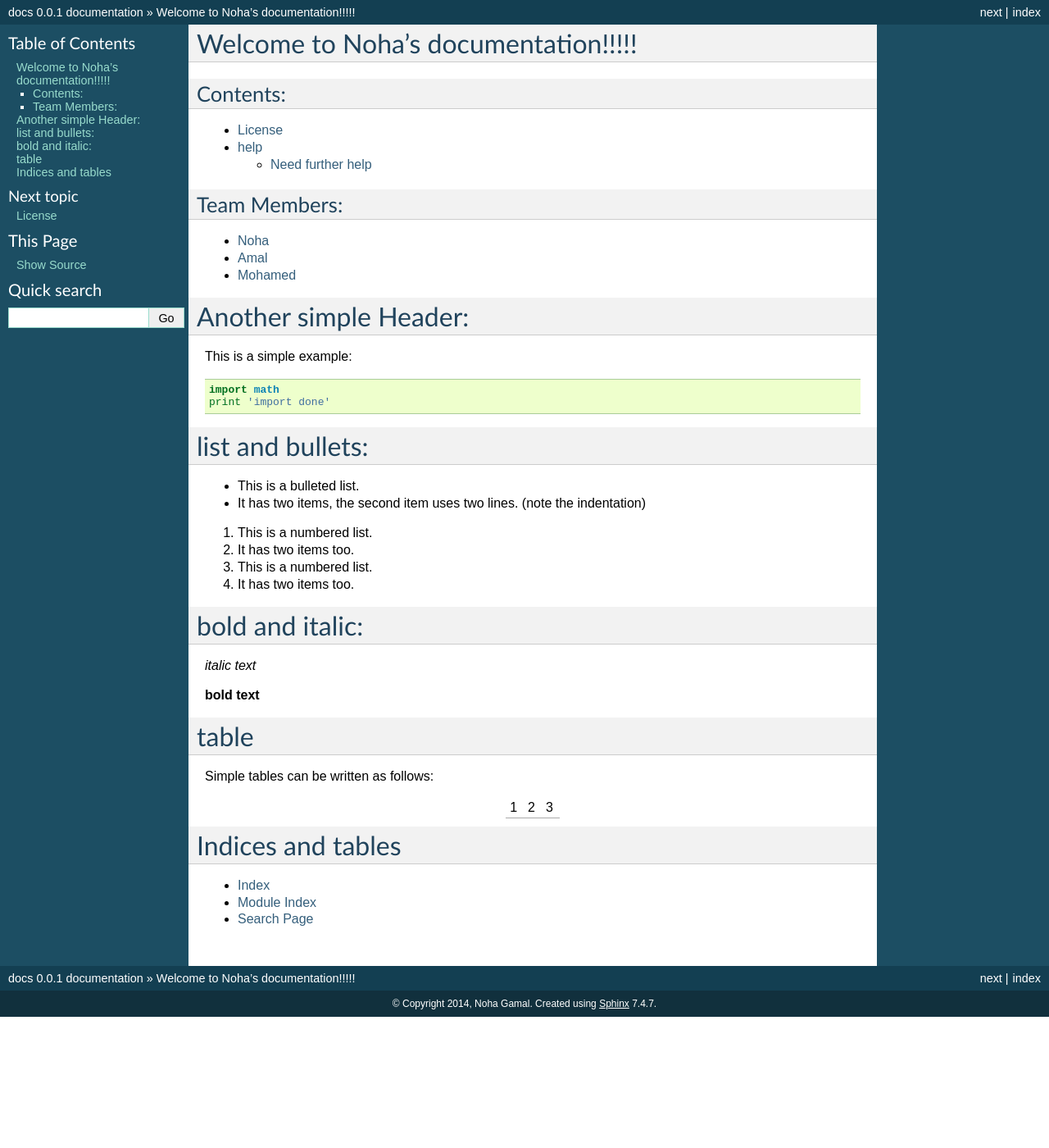
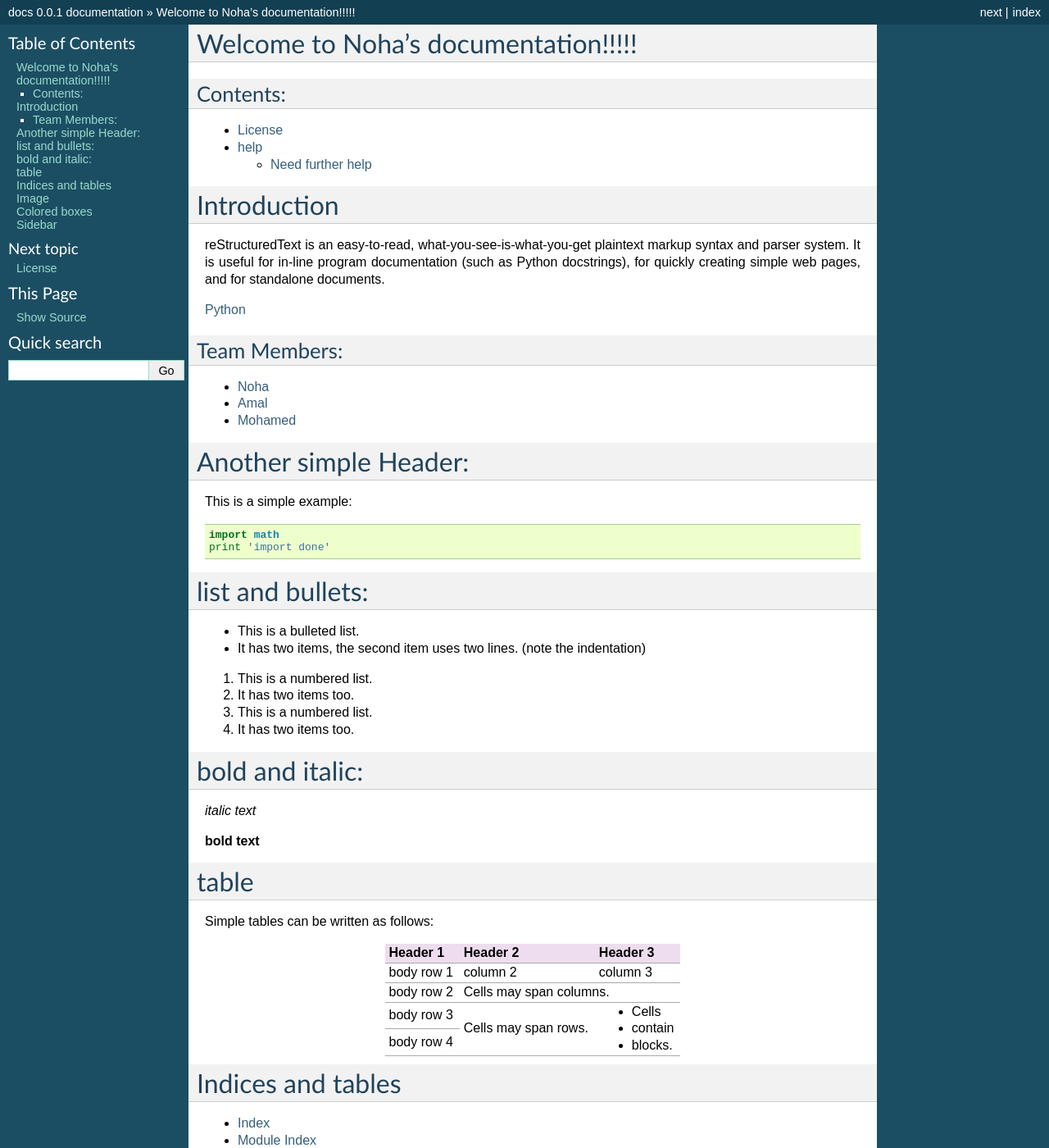
Before and after one commit to NohaGamal/test-docs, a Sphinx documentation site: the page built from source/index.rst, in a window 1280 px wide and 1400 px high. Shown: the whole window at 82% size. Built offline with Sphinx 7.4.7, drawn with Linux system fonts in a browser that asks for light colours; some of the changed text lies outside the part shown.

Commit message:
add more paragraph

```diff
--- a/source/conf.py
+++ b/source/conf.py
@@ -267,3 +267,7 @@ texinfo_documents = [
 
 # Example configuration for intersphinx: refer to the Python standard library.
 intersphinx_mapping = {'http://docs.python.org/': None}
+
+#add todo extension
+[extensions]
+todo_include_todos=True
--- a/source/index.rst
+++ b/source/index.rst
@@ -8,6 +8,13 @@ Contents:
 
    License
    help
+
+Introduction
+============
+reStructuredText is an easy-to-read, what-you-see-is-what-you-get plaintext markup syntax and parser system. It is useful for in-line program documentation (such as Python docstrings), for quickly creating simple web pages, and for standalone documents.
+
+`Python <http://www.python.com>`_
+
 
 Team Members:
 ^^^^^^^^^^^^^
@@ -27,6 +34,7 @@ This is a simple example:
 
     import math
     print 'import done'
+
 
 list and bullets:
 =================
@@ -53,9 +61,19 @@ table
 
 Simple tables can be written as follows:
 
-+---------+---------+-----------+
-| 1       |  2      |  3        |
-+---------+---------+-----------+
++------------+------------+-----------+
+| Header 1   | Header 2   | Header 3  |
++============+============+===========+
+| body row 1 | column 2   | column 3  |
++------------+------------+-----------+
+| body row 2 | Cells may span columns.|
++------------+------------+-----------+
+| body row 3 | Cells may  | - Cells   |
++------------+ span rows. | - contain |
+| body row 4 |            | - blocks. |
++------------+------------+-----------+
+
+
 
 Indices and tables
 ==================
@@ -63,3 +81,30 @@ Indices and tables
 * :ref:`genindex`
 * :ref:`modindex`
 * :ref:`search`
+
+
+Image
+=====
+
+.. image:: ../images/micky_mouse.jpg
+
+
+Colored boxes
+=============
+
+.. seealso:: This is a simple **seealso** note.
+
+.. note:: This is a simple **note** note.
+
+.. warning:: This is a simple **warning** note.
+
+
+Sidebar
+=======
+
+.. sidebar:: Sidebar Title
+        :subtitle: Optional Sidebar Subtitle
+
+   Subsequent indented lines comprise
+   the body of the sidebar, and are
+   interpreted as body elements.
```
Also changed, not shown: source/License.rst (+8 -0 lines), images/micky_mouse.jpg (added), index.rst (added), 10 other files.
